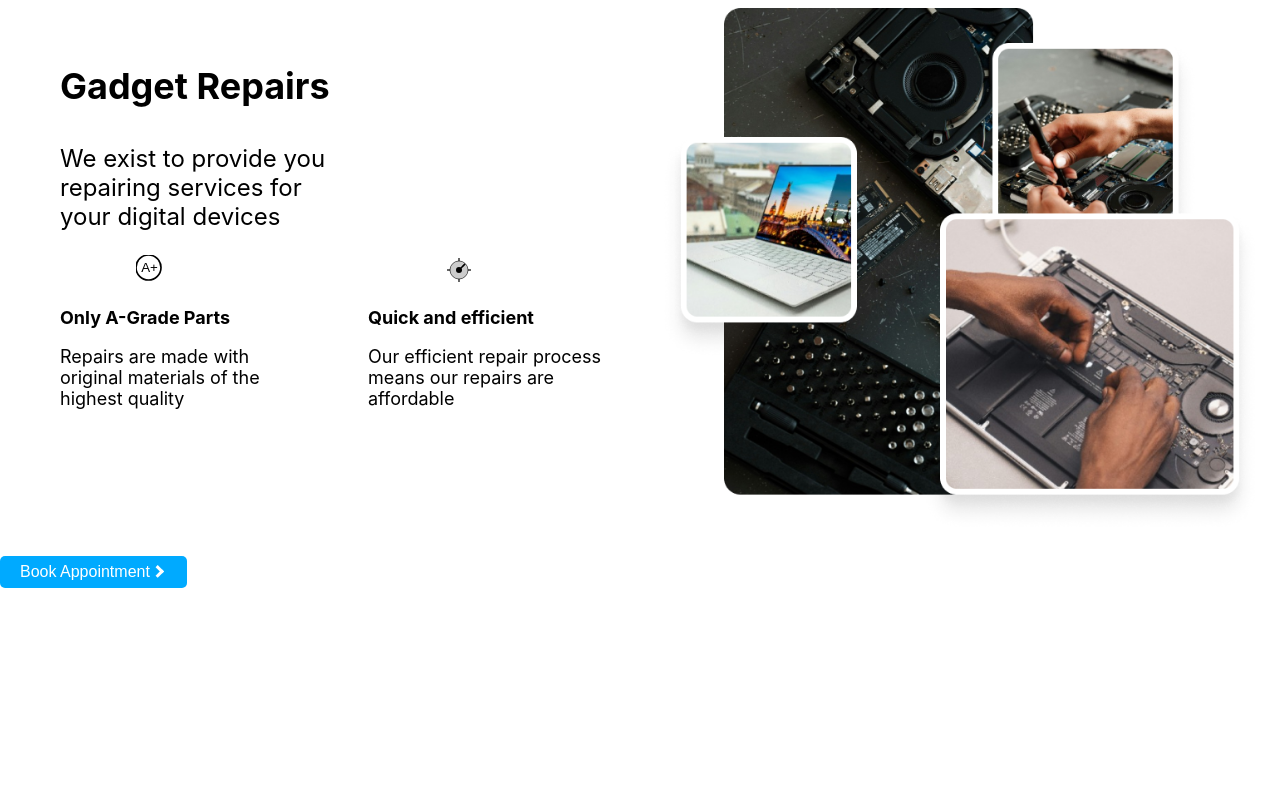
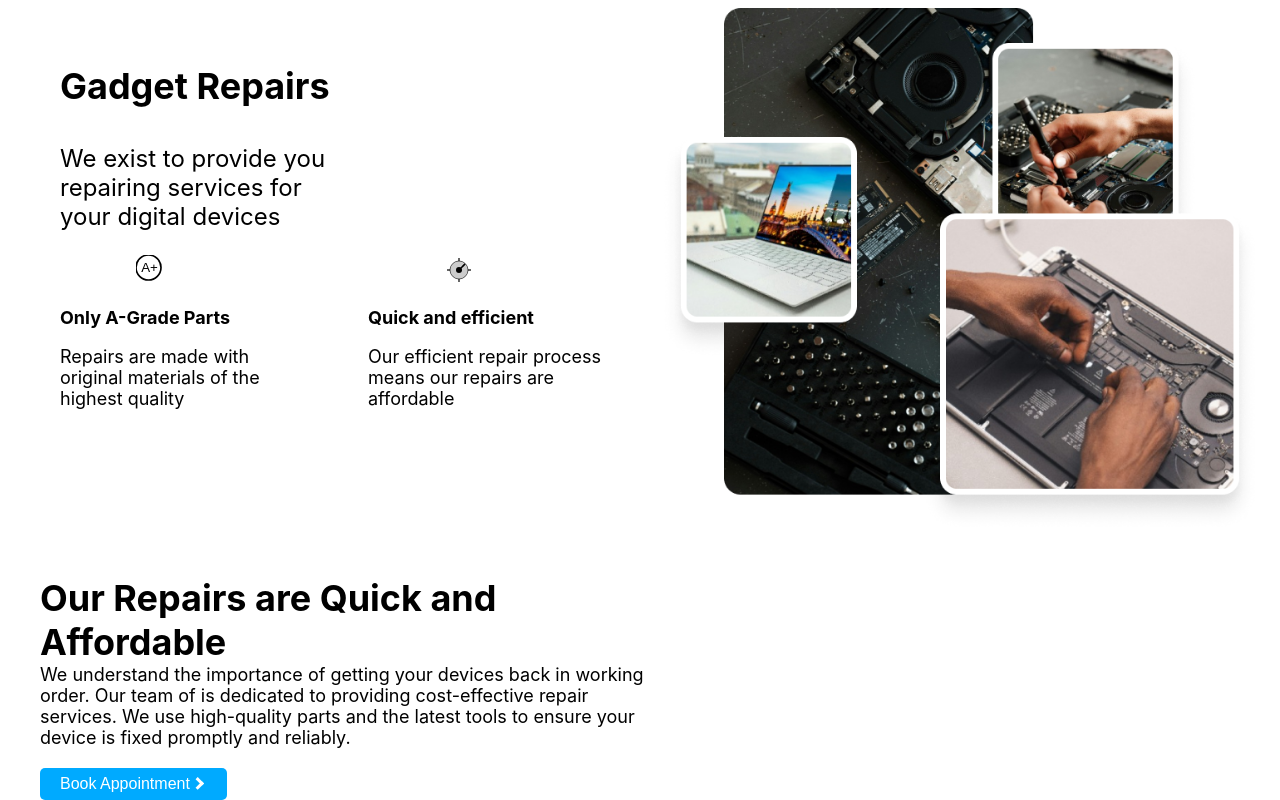
Before and after one commit to rdjirackor/Gadget-Servicing-Appointment-Booker, a React (Create React App) app in the folder gadget-servicing-appointment-booker/: page /about in a window 1280 px wide. Shown: the part 502-1302 px from the top of the page. Before the commit the page ends 1090 px from the top, so only its background shows below. Built offline with nearby package versions, Linux system fonts and the light colour scheme.

Commit message:
About Page Done

```diff
--- a/gadget-servicing-appointment-booker/src/index.css
+++ b/gadget-servicing-appointment-booker/src/index.css
@@ -32,7 +32,7 @@ body {
 
  }
 
-.about-description-para{
+.description-para{
   margin-left:20px;
   font-size: 24px;
 
@@ -42,7 +42,7 @@ body {
   padding: 20px;
   width: 50%
 }
-.about-bold-header{
+.bold-header{
   font-size: 36px;
   font-weight: bold;
   margin-left: 20px;
@@ -57,7 +57,7 @@ body {
 }
 
 .right-aligned {
-  max-width: 100%; /* Ensures the image scales within the container */
+  max-width: 100%;
 }
 
 .about{
@@ -117,7 +117,7 @@ img {
 
 
 
-/*Stuff I didnt freaking do*/
+/*Stuff I didn't freaking do*/
 
 code {
   font-family: source-code-pro, Menlo, Monaco, Consolas, 'Courier New',
@@ -142,7 +142,7 @@ code {
 .contact {
   display: flex;
   flex-direction: column;
-  align-items: center; /* Optional: Centers items horizontally */
+  align-items: center;
 }
 
 .heading {
@@ -230,3 +230,7 @@ code {
     justify-content: center;
     margin-top: 1rem;
 }
+.button{
+  margin-left: 20px;
+  padding-left: 20px;
+}
--- a/gadget-servicing-appointment-booker/src/pages/About.jsx
+++ b/gadget-servicing-appointment-booker/src/pages/About.jsx
@@ -2,10 +2,7 @@ import React, { useEffect } from 'react';
 
 
 import img from "../assets/img.png";
-import good from "../assets/good.png";
 import effici from "../assets/efficient.svg";
-import cussup from "../assets/customer-support.jpeg";
-import great from "../assets/great-team.jpeg";
 import quality from "../assets/quality.svg";
 
 
@@ -23,9 +20,9 @@ const About = () => {
             <div className="about-description">
             <div className='about-left'>
                      <div className='about-description-header'>
-                         <p className='about-bold-header'>Gadget Repairs</p>
+                         <p className='bold-header'>Gadget Repairs</p>
                      </div>
-                     <div className='about-description-para'>
+                     <div className='description-para'>
                          <p>
                           We exist to provide you<br/>
                           repairing services for<br/>
@@ -61,9 +58,21 @@ const About = () => {
                  </div>
 
 
-            <div className='button'><button className='book-appointment-button' >Book Appointment<div className='arrow'/>
-                        </button></div>
+
+
+                        <div className='about-left'>
+                        <div className='bold-header'>Our Repairs are Quick and Affordable</div>
+                        <div style={{fontSize:'18px'}}className='description-para'>We understand the importance
+                            of getting your devices back in working order.
+                             Our team of is dedicated to providing
+                             cost-effective repair services. We use high-quality parts and the latest
+                              tools to ensure your device is fixed promptly and reliably.</div></div>
+
+                              <div className='button'><button className='book-appointment-button' >Book Appointment<div className='arrow'/>
+                              </button></div>
                         </div>
+
+
     );
 }
 
```
Also changed, not shown: gadget-servicing-appointment-booker/src/assets/great-team.jpeg (deleted).
